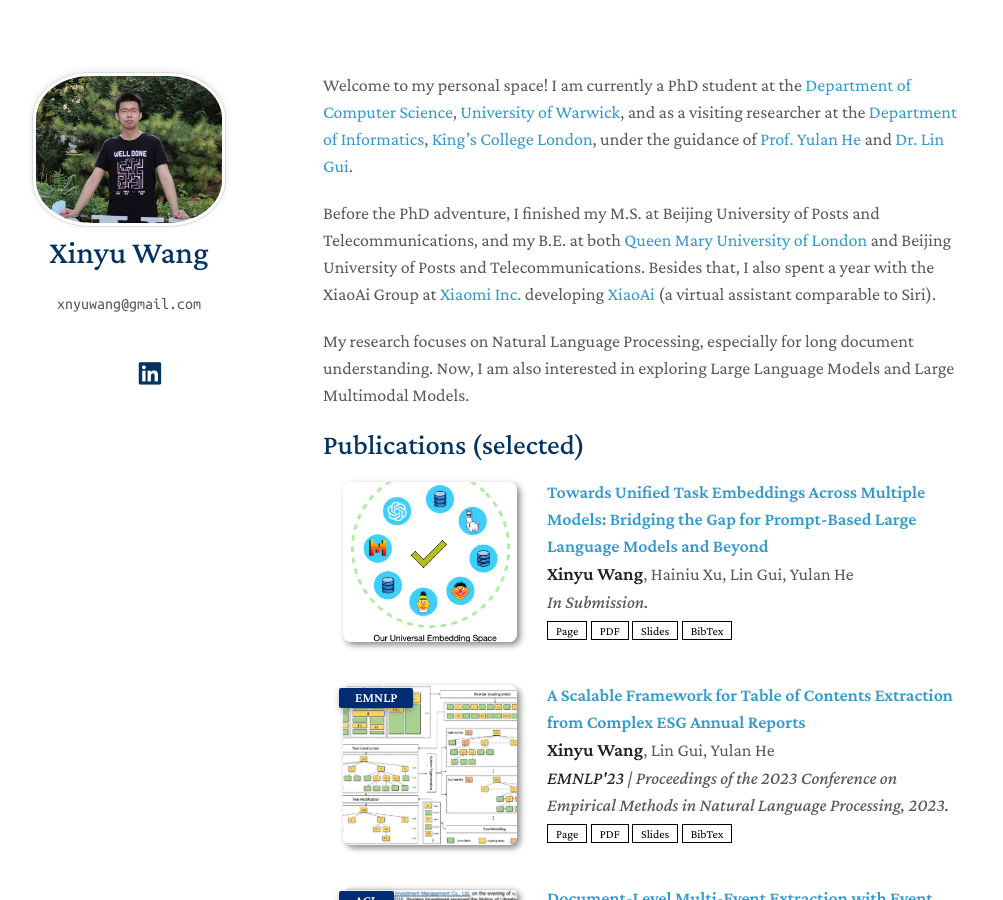
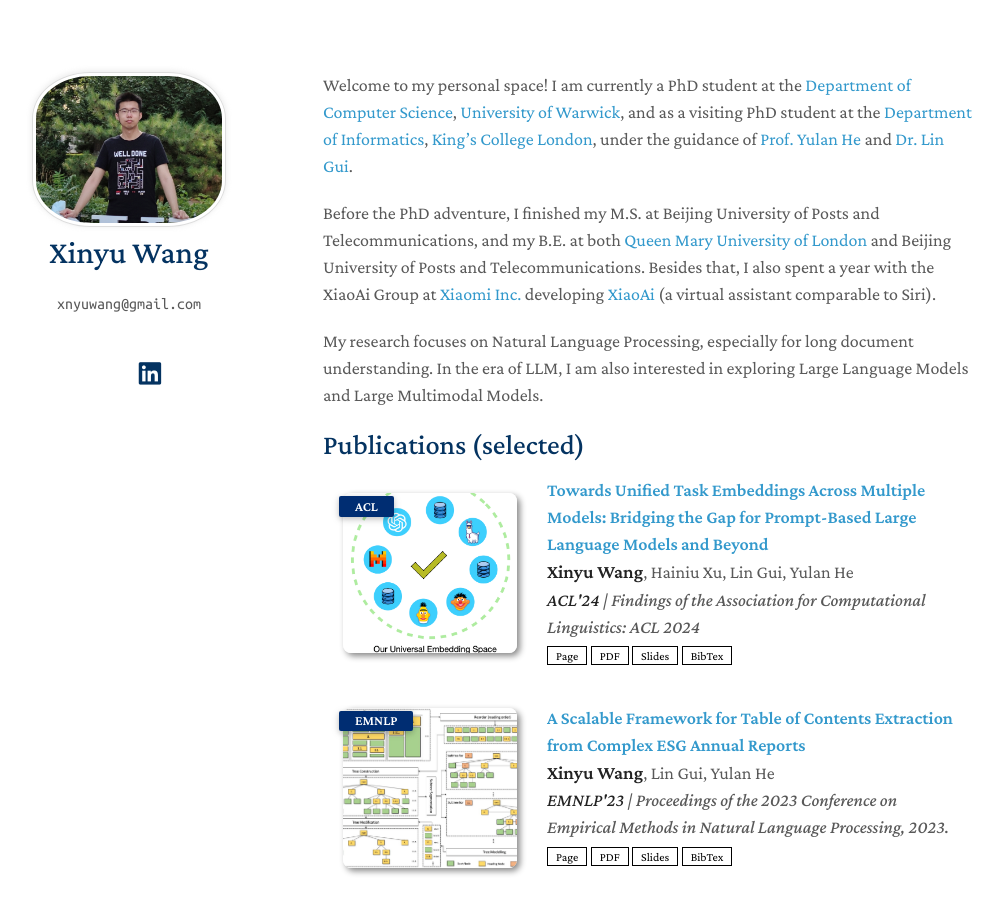
Before and after one commit to xnyuwg/xnyuwg.github.io, a Jekyll site: the page built from index.md, in a window 1280 px wide and 900 px high. Shown: the whole window, without its empty margins (147-1150 px from the left). Built offline with Jekyll 4.4.1, drawn with Linux system fonts in a browser that asks for light colours; nearby versions of some CDN libraries; a style sheet for code colours, icons or effects is not loaded; some of the changed text lies outside the part shown.

Commit message:
updatepaper

```diff
--- a/_data/publications.yml
+++ b/_data/publications.yml
@@ -23,13 +23,13 @@
 
   - title: "Towards Unified Task Embeddings Across Multiple Models: Bridging the Gap for Prompt-Based Large Language Models and Beyond"
     authors: <strong style="font-weight:900;font-size:19px;">Xinyu Wang</strong>, Hainiu Xu, Lin Gui, Yulan He
-    conference_short:
-    conference: In Submission.
+    conference_short: ACL
+    conference: "<strong>ACL'24</strong> | Findings of the Association for Computational Linguistics: ACL 2024"
     page: https://arxiv.org/abs/2402.14522
     pdf: https://arxiv.org/pdf/2402.14522.pdf
-    bibtex: ./assets/bib/arxiv2024.bib
-    image: ./assets/img/arxiv2024.png
-    code: ./assets/slides/arxiv2024.pdf
+    bibtex: ./assets/bib/acl2024xinyu.bib
+    image: ./assets/img/acl2024.png
+    code: ./assets/slides/acl2024.pdf
 
   - title: A Scalable Framework for Table of Contents Extraction from Complex ESG Annual Reports
     authors: <strong style="font-weight:900;font-size:19px;">Xinyu Wang</strong>, Lin Gui, Yulan He
@@ -37,7 +37,7 @@
     conference: <strong>EMNLP'23</strong> | Proceedings of the 2023 Conference on Empirical Methods in Natural Language Processing, 2023.
     page: https://aclanthology.org/2023.emnlp-main.816/
     pdf: https://aclanthology.org/2023.emnlp-main.816.pdf
-    bibtex: ./assets/bib/emnlp2023.bib
+    bibtex: ./assets/bib/emnlp2023xinyu.bib
     image: ./assets/img/emnlp2023.jpg
     code: ./assets/slides/emnlp2023.pdf
 
@@ -47,7 +47,7 @@
     conference: <strong>ACL'23</strong> | Proceedings of the 61st Annual Meeting of the Association for Computational Linguistics, 2023.
     page: https://aclanthology.org/2023.acl-long.563/
     pdf: https://aclanthology.org/2023.acl-long.563.pdf
-    bibtex: ./assets/bib/acl2023.bib
+    bibtex: ./assets/bib/acl2023xinyu.bib
     image: ./assets/img/acl2023.png
     code: ./assets/slides/acl2023.pdf
 
@@ -57,7 +57,7 @@
     conference: <strong>EMNLP'20-NLPBT</strong> | Proceedings of the First International Workshop on Natural Language Processing Beyond Text, 2020.
     page: https://aclanthology.org/2020.nlpbt-1.3/
     pdf: https://aclanthology.org/2020.nlpbt-1.3.pdf
-    bibtex: ./assets/bib/emnlpworkshop2020a.bib
+    bibtex: ./assets/bib/emnlpworkshop2020axinyu.bib
     image: ./assets/img/emnlpworkshop2020a.png
 
   - title: "Correcting the Misuse: A Method for the Chinese Idiom Cloze Test"
@@ -66,14 +66,14 @@
     conference: "<strong>EMNLP'20-DeeLIO</strong> | Proceedings of Deep Learning Inside Out: The First Workshop on Knowledge Extraction and Integration for Deep Learning Architectures, 2020."
     page: https://aclanthology.org/2020.deelio-1.1/
     pdf: https://aclanthology.org/2020.deelio-1.1.pdf
-    bibtex: ./assets/bib/emnlpworkshop2020b.bib
+    bibtex: ./assets/bib/emnlpworkshop2020bxinyu.bib
     image: ./assets/img/emnlpworkshop2020b.png
 
   - title: "BSENet: A Data-Driven Spatio-Temporal Representation Learning for Base Station Embedding"
     authors: <strong style="font-weight:900;font-size:19px;">Xinyu Wang</strong>, Tan Yang, Yidong Cui, Yuehui Jin, Hongbo Wang
     conference_short: IEEE Access
-    conference: <strong>IEEE Access</strong>, vol. 8, pp. 51674-51683, 2020.
+    conference: <strong>IEEE Access'20</strong> | IEEE Access, vol. 8, pp. 51674-51683, 2020.
     page: https://ieeexplore.ieee.org/document/9035435
     pdf: https://ieeexplore.ieee.org/stamp/stamp.jsp?arnumber=9035435
-    bibtex: ./assets/bib/ieeeaccess2020.bib
+    bibtex: ./assets/bib/ieeeaccess2020xinyu.bib
     image: ./assets/img/ieeeaccess2020.png
--- a/_data/publications2.yml
+++ b/_data/publications2.yml
@@ -23,9 +23,9 @@
 
   - title: "Mirror: A Multiple-perspective Self-Reflection Method for Knowledge-rich Reasoning"
     authors: Hanqi Yan, Qinglin Zhu, <strong style="font-weight:900">Xinyu Wang</strong>, Lin Gui, Yulan He
-    conference_short:
-    conference: In Submission.
+    conference_short: ACL
+    conference: <strong>ACL'24</strong> | Proceedings of the 61st Annual Meeting of the Association for Computational Linguistics, 2024.
     page: https://arxiv.org/abs/2402.14963
     pdf: https://arxiv.org/pdf/2402.14963.pdf
-    bibtex: ./assets/bib/arxiv2024hanqi.bib
-    image: ./assets/img/arxiv2024hanqi.png
+    bibtex: ./assets/bib/acl2024hanqi.bib
+    image: ./assets/img/acl2024hanqi.png
--- a/index.md
+++ b/index.md
@@ -2,11 +2,11 @@
 layout: homepage
 ---
 
-Welcome to my personal space! I am currently a PhD student at the [Department of Computer Science](https://warwick.ac.uk/fac/sci/dcs/), [University of Warwick](https://warwick.ac.uk/), and as a visiting researcher at the [Department of Informatics](https://www.kcl.ac.uk/informatics), [King's College London](https://www.kcl.ac.uk/), under the guidance of [Prof. Yulan He](https://sites.google.com/view/yulanhe/home) and [Dr. Lin Gui](https://sites.google.com/view/lin-gui/).
+Welcome to my personal space! I am currently a PhD student at the [Department of Computer Science](https://warwick.ac.uk/fac/sci/dcs/), [University of Warwick](https://warwick.ac.uk/), and as a visiting PhD student at the [Department of Informatics](https://www.kcl.ac.uk/informatics), [King's College London](https://www.kcl.ac.uk/), under the guidance of [Prof. Yulan He](https://sites.google.com/view/yulanhe/home) and [Dr. Lin Gui](https://sites.google.com/view/lin-gui/).
 
 Before the PhD adventure, I finished my M.S. at Beijing University of Posts and Telecommunications, and my B.E. at both [Queen Mary University of London](https://www.qmul.ac.uk/) and Beijing University of Posts and Telecommunications. Besides that, I also spent a year with the XiaoAi Group at [Xiaomi Inc.](https://www.mi.com/global/) developing [XiaoAi](https://xiaoai.mi.com/) (a virtual assistant comparable to Siri).
 
-My research focuses on Natural Language Processing, especially for long document understanding. Now, I am also interested in exploring Large Language Models and Large Multimodal Models.
+My research focuses on Natural Language Processing, especially for long document understanding. In the era of LLM, I am also interested in exploring Large Language Models and Large Multimodal Models.
 
 {% include_relative _includes/publications.md %}
 
```
Also changed, not shown: assets/bib/acl2023xinyu.bib (renamed from assets/bib/acl2023.bib), assets/bib/acl2024hanqi.bib (renamed from assets/bib/arxiv2024hanqi.bib), assets/bib/acl2024xinyu.bib (renamed from assets/bib/arxiv2024.bib), assets/bib/emnlp2023xinyu.bib (renamed from assets/bib/emnlp2023.bib), assets/bib/emnlpworkshop2020axinyu.bib (renamed from assets/bib/emnlpworkshop2020a.bib), assets/bib/emnlpworkshop2020bxinyu.bib (renamed from assets/bib/emnlpworkshop2020b.bib), assets/bib/ieeeaccess2020xinyu.bib (renamed from assets/bib/ieeeaccess2020.bib), assets/img/acl2024.png (renamed from assets/img/arxiv2024.png), assets/img/acl2024_back.png (renamed from assets/img/arxiv2024_back.png), assets/img/acl2024_back2.png (renamed from assets/img/arxiv2024_back2.png), assets/img/acl2024hanqi.png (renamed from assets/img/arxiv2024hanqi.png), 2 other files.
